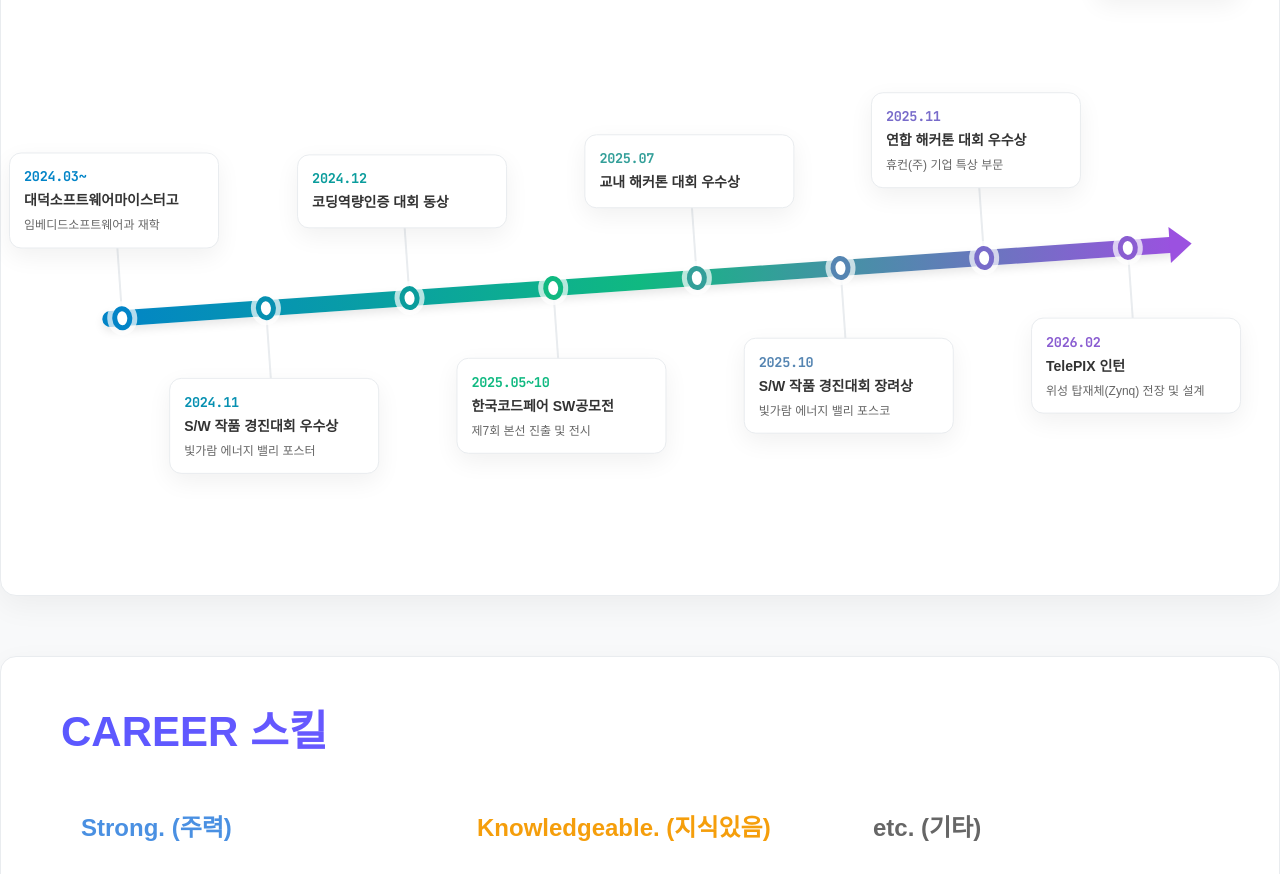
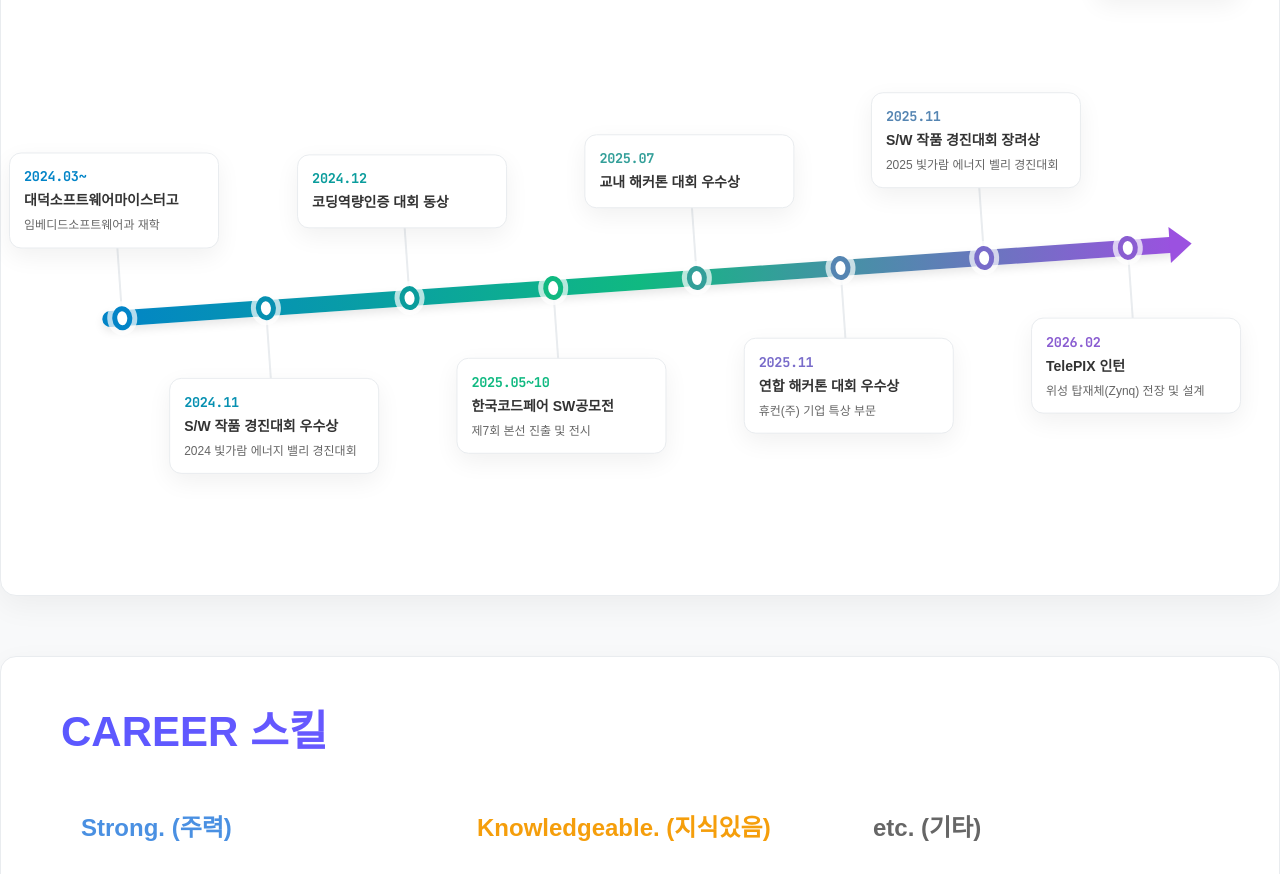
Before and after one commit to EMBKSM/EMBKSM.github.io, a plain HTML site: page index.html in a window 1280 px wide. Shown: the part 964-1838 px from the top of the page. Drawn offline with Linux system fonts and the light colour scheme; a web font is replaced by a local one.

Commit message:
Update award details in index.html

```diff
--- a/index.html
+++ b/index.html
@@ -139,7 +139,7 @@
                             <div class="node-content">
                                 <div class="node-date" style="color: #0690B1;">2024.11</div>
                                 <div class="node-title">S/W 작품 경진대회 우수상</div>
-                                <div class="node-desc">빛가람 에너지 밸리 포스터</div>
+                                <div class="node-desc">2024 빛가람 에너지 밸리 경진대회</div>
                             </div>
                         </div>
 
@@ -175,9 +175,9 @@
                         <div class="timeline-node bottom">
                             <div class="node-point" style="border-color: #5585B2;"></div>
                             <div class="node-content">
-                                <div class="node-date" style="color: #5585B2;">2025.10</div>
-                                <div class="node-title">S/W 작품 경진대회 장려상</div>
-                                <div class="node-desc">빛가람 에너지 밸리 포스코</div>
+                                <div class="node-date" style="color: #786BCA;">2025.11</div>
+                                <div class="node-title">연합 해커톤 대회 우수상</div>
+                                <div class="node-desc">휴컨(주) 기업 특상 부문</div>
                             </div>
                         </div>
 
@@ -185,9 +185,9 @@
                         <div class="timeline-node top">
                             <div class="node-point" style="border-color: #786BCA;"></div>
                             <div class="node-content">
-                                <div class="node-date" style="color: #786BCA;">2025.11</div>
-                                <div class="node-title">연합 해커톤 대회 우수상</div>
-                                <div class="node-desc">휴컨(주) 기업 특상 부문</div>
+                                <div class="node-date" style="color: #5585B2;">2025.11</div>
+                                <div class="node-title">S/W 작품 경진대회 장려상</div>
+                                <div class="node-desc">2025 빛가람 에너지 벨리 경진대회</div>
                             </div>
                         </div>
 
```
